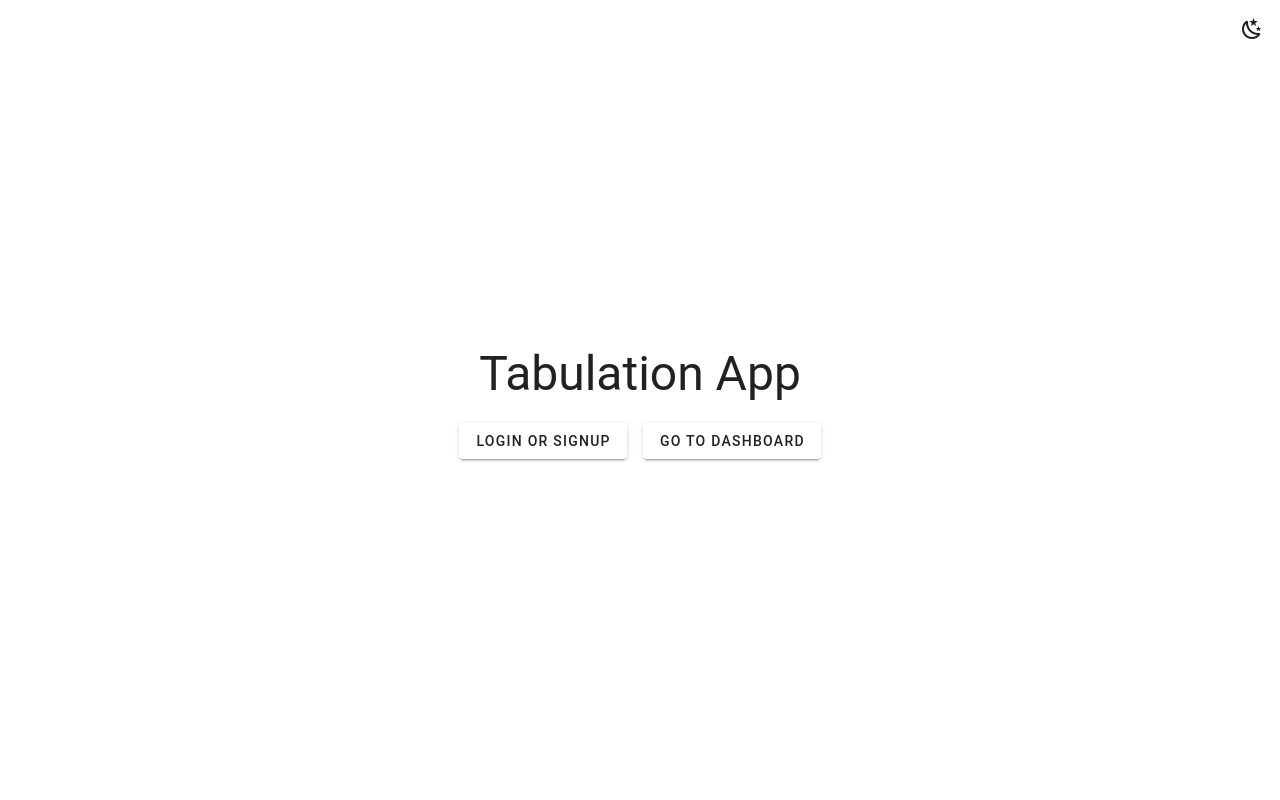
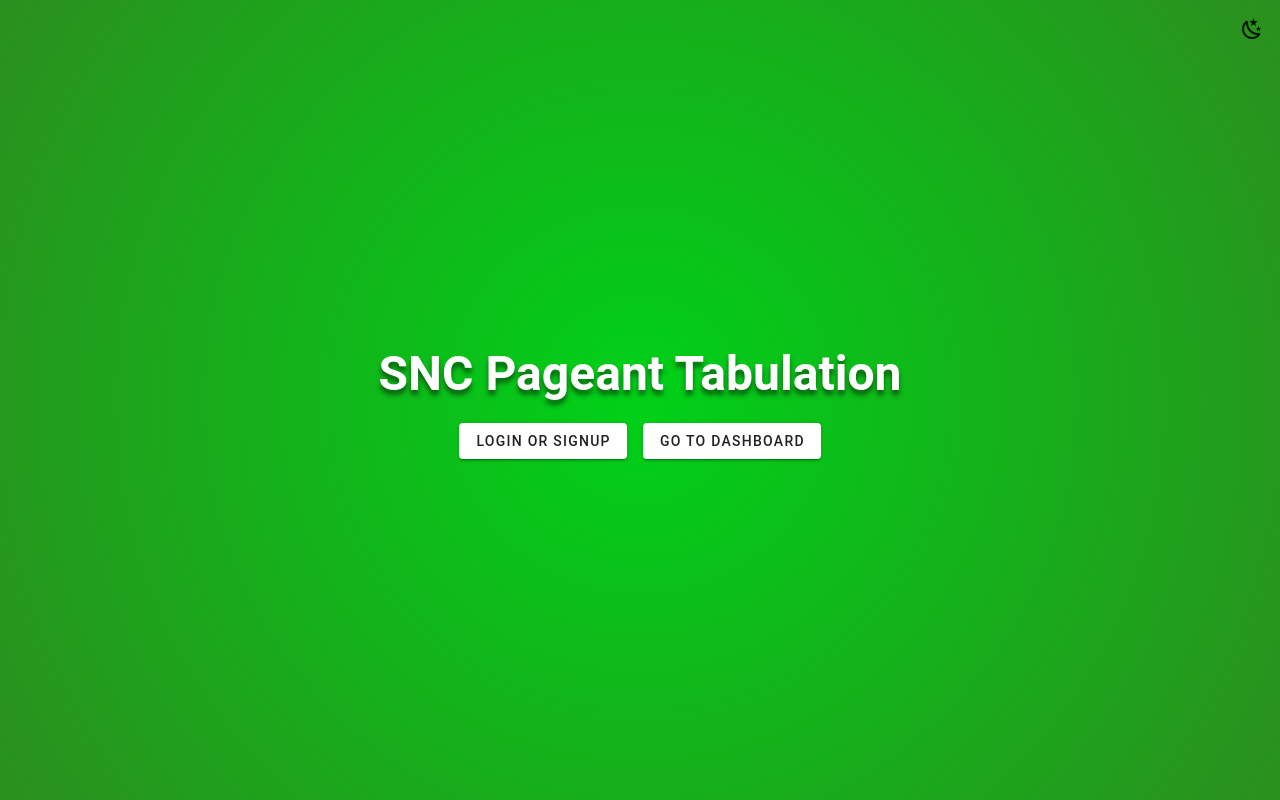
Before and after one commit to ceejmangulabnan/tabulation-fe, a Nuxt app: page / in a window 1280 px wide. Built offline with nearby package versions, Linux system fonts and the light colour scheme.

Commit message:
feat: update landing page

```diff
--- a/app/layouts/landing.vue
+++ b/app/layouts/landing.vue
@@ -1,5 +1,5 @@
 <template>
-  <v-app :theme="theme.current">
+  <v-app :theme="theme.current" :class="theme.current === 'light' && 'light-bg'">
     <div class="position-absolute top-0 right-0 pa-4">
       <v-icon
         :icon="theme.current == 'light' ? 'mdi-weather-night' : 'mdi-white-balance-sunny'"
@@ -16,3 +16,10 @@
 <script setup lang="ts">
   const theme = useThemeStore()
 </script>
+
+<style scoped>
+  .light-bg {
+    background: #00d118;
+    background: radial-gradient(circle, rgba(0, 209, 24, 1) 0%, rgba(43, 143, 30, 1) 100%);
+  }
+</style>
--- a/app/pages/index.vue
+++ b/app/pages/index.vue
@@ -1,6 +1,6 @@
 <template>
   <div class="text-center">
-    <h1 class="text-h3 my-4">Tabulation App</h1>
+    <h1 class="text-h3 my-4 text-white font-weight-bold">SNC Pageant Tabulation</h1>
     <div>
       <v-btn to="/auth" class="ma-2">Login or Signup</v-btn>
       <v-btn to="/dashboard" class="ma-2">Go to Dashboard</v-btn>
@@ -13,3 +13,9 @@
     layout: 'landing',
   })
 </script>
+
+<style scoped>
+  h1 {
+    text-shadow: 0px 5px 5px rgba(0, 0, 0, 0.5);
+  }
+</style>
```
Also changed, not shown: app/middleware/admin.ts (added, +8 -0 lines).
